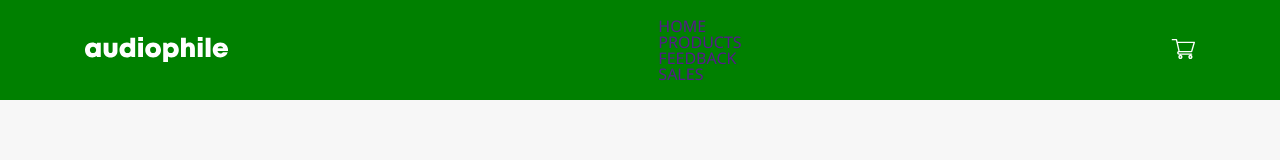
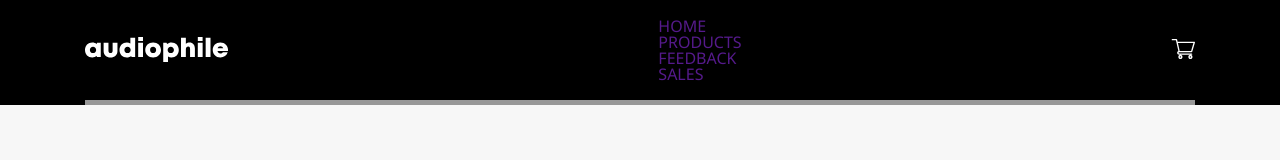
Before and after one commit to BTavkhelidze/Re_Beqa, a plain HTML site: page index.html in a window 1280 px wide. Drawn offline with Linux system fonts and the light colour scheme.

Commit message:
underline
adding underline

```diff
--- a/index.html
+++ b/index.html
@@ -36,6 +36,7 @@
           </div>
         </div>
       </div>
+      <div class="underline"></div>
     </header>
   </body>
 </html>
--- a/stles/components/_header.scss
+++ b/stles/components/_header.scss
@@ -8,7 +8,7 @@ body{
         display: flex;
         justify-content: center;
         background-color: green;
-        background-color: green;
+
 
         .header-content{
            max-width:  1110px ;
@@ -21,5 +21,13 @@ body{
     }
 
 
+.underline{
+    max-width: 1110px;
+    width: 100%;
+    margin: 0 auto;
+    background-color: #979797;
+    height: 5px;
+}
+
   }
 }
```
Also changed, not shown: stles/global.css, 1 other file.
